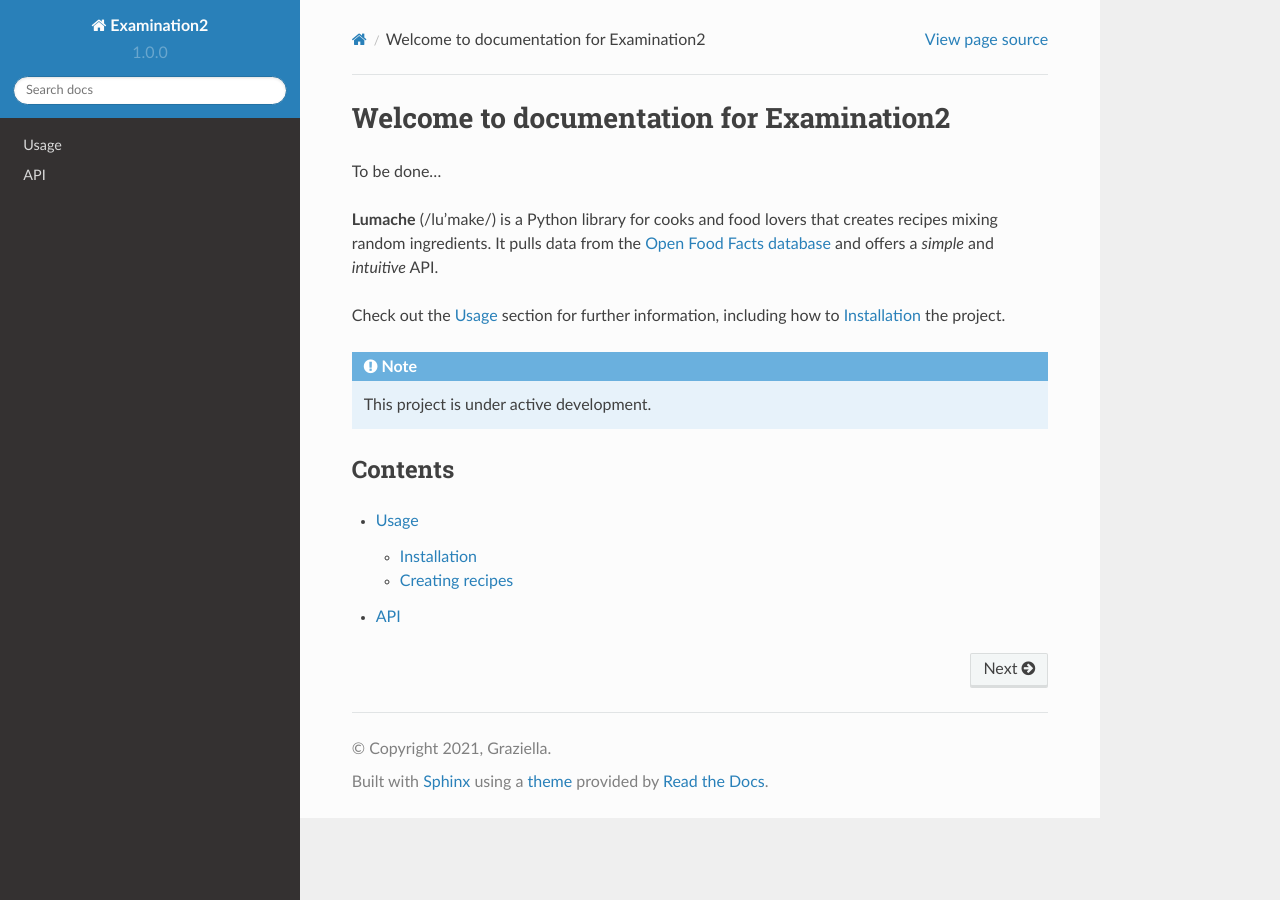
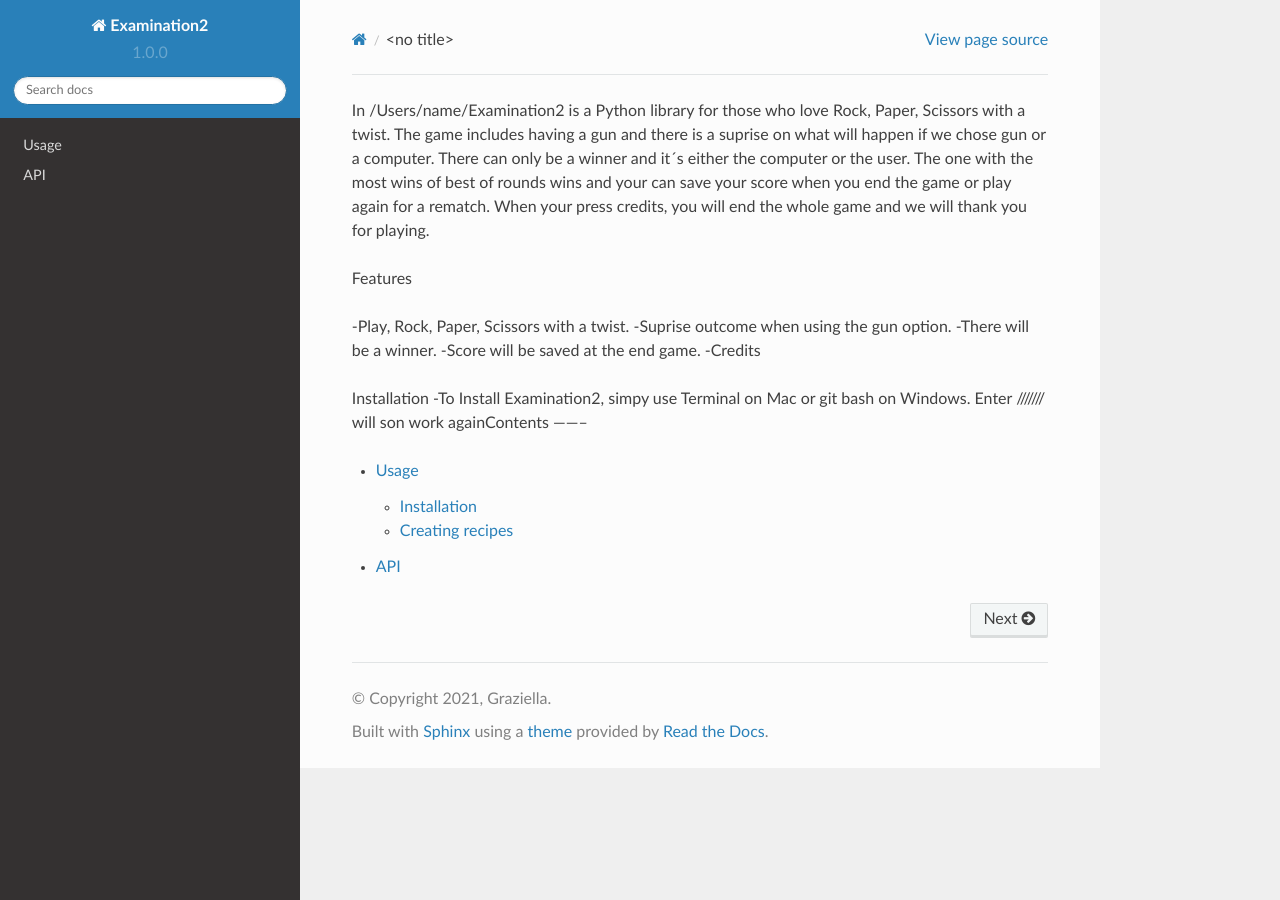
Before and after one commit to DanielJ0131/RPSG-Game, a Sphinx documentation site: the page built from docs/source/index.rst, in a window 1280 px wide. Built offline with Sphinx 7.4.7 and the Read the Docs theme 2.0.0, drawn with Linux system fonts in a browser that asks for light colours.

Commit message:
Update index.rst

```diff
--- a/docs/source/index.rst
+++ b/docs/source/index.rst
@@ -1,21 +1,15 @@
-Welcome to documentation for Examination2
-===================================
+In /Users/name/Examination2 is a Python library for those who love Rock, Paper, Scissors with a twist. The game includes having a gun and there is a suprise on what will happen if we chose gun or a computer. There can only be a winner and it´s either the computer or the user. The one with the most wins of best of rounds wins and your can save your score when you end the game or play again for a rematch. When your press credits, you will end the whole game and we will thank you for playing.
 
-To be done...
+Features
 
-**Lumache** (/lu'make/) is a Python library for cooks and food lovers
-that creates recipes mixing random ingredients.
-It pulls data from the `Open Food Facts database <https://world.openfoodfacts.org/>`_
-and offers a *simple* and *intuitive* API.
+-Play, Rock, Paper, Scissors with a twist.
+-Suprise outcome when using the gun option.
+-There will be a winner.
+-Score will be saved at the end game.
+-Credits
 
-Check out the :doc:`usage` section for further information, including
-how to :ref:`installation` the project.
-
-.. note::
-
-   This project is under active development.
-
-Contents
+Installation
+-To Install Examination2, simpy use Terminal on Mac or git bash on Windows. Enter /////// will son work againContents
 --------
 
 .. toctree::
```
